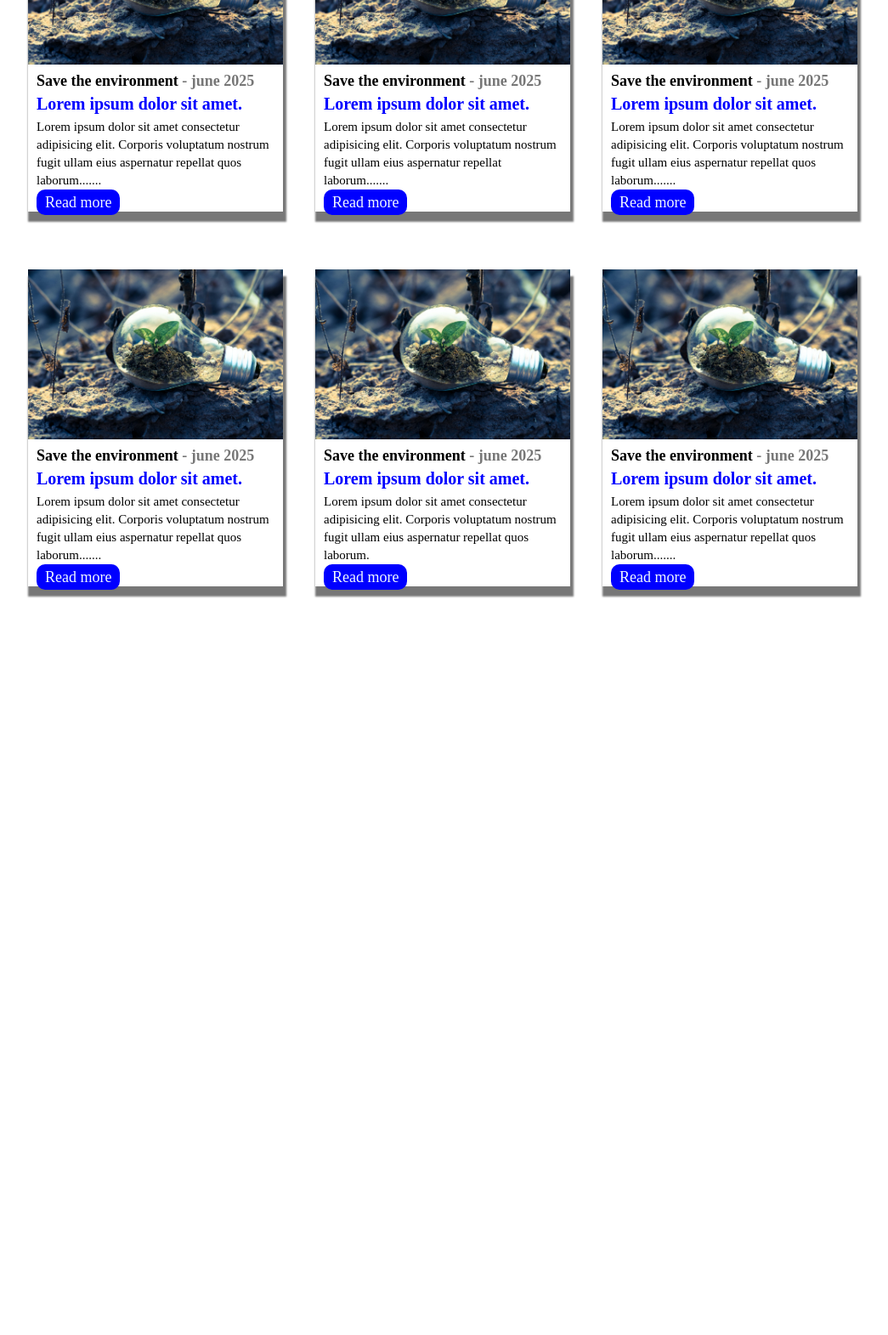
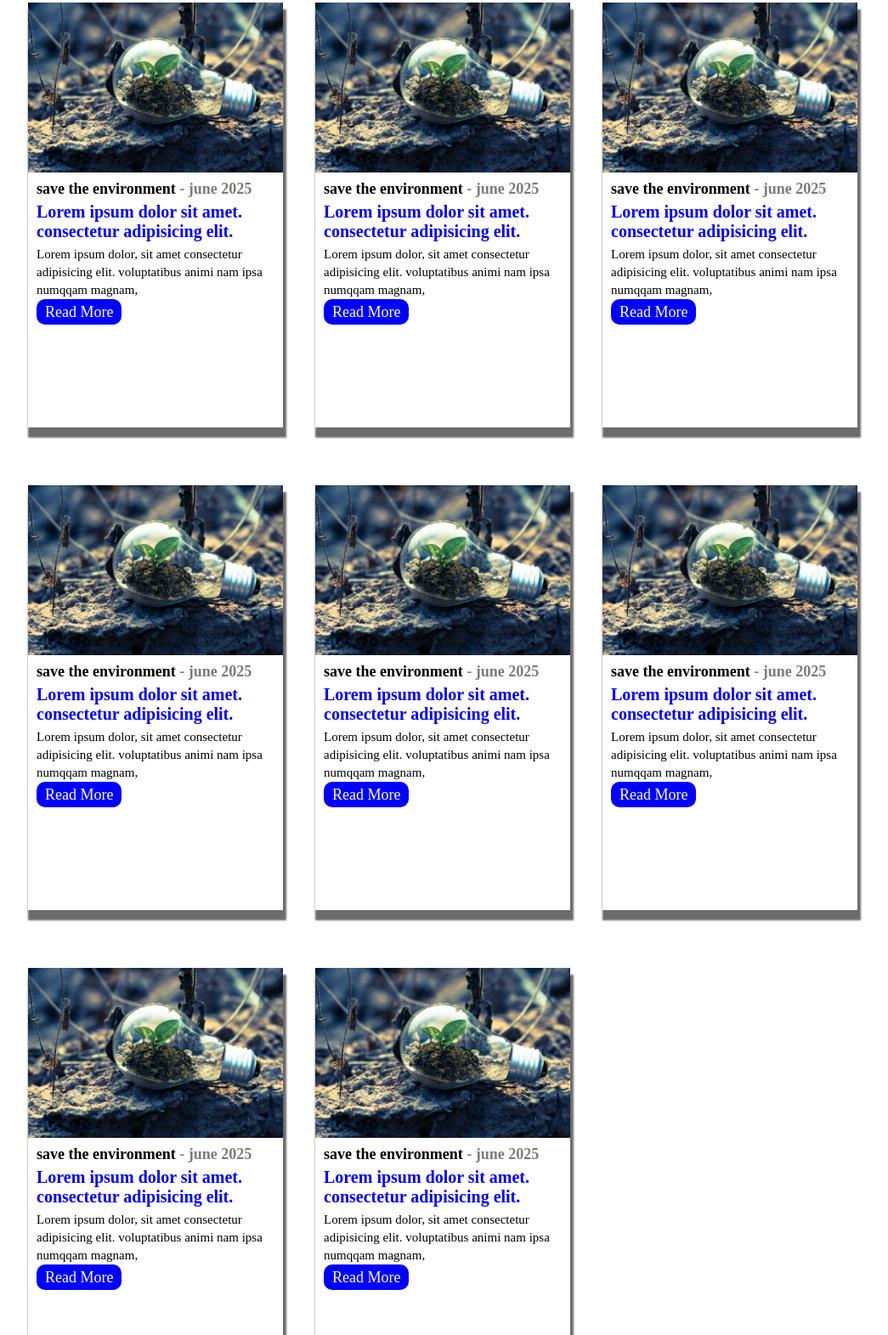
Before and after one commit to lasya-kamisetty25/blogs, a plain HTML site: page index.html in a window 1280 px wide. Shown: the part 700-2271 px from the top of the page at 85% size, without its empty margins (119-1164 px from the left). Before the commit the page ends 1420 px from the top, so only its background shows below. Drawn offline with Linux system fonts and the light colour scheme.

Commit message:
first commit

```diff
--- a/css/style.css
+++ b/css/style.css
@@ -3,12 +3,14 @@
     margin: 0;
     box-sizing: border-box;
 }
+
 .container{
     width: 100%;
     min-height: 100vh;
+   /* border: 5px solid red;*/
+}
 
-    }
-    .blogs{
+.Blogs{
     width: 80%;
     margin: 0px auto;
     display: flex;
@@ -16,82 +18,89 @@
     justify-content: center;
     align-items: center;
 }
+
 .heading{
     text-align: center;
     padding: 10px;
-        margin: 10px;
+    margin: 10px auto;
 }
+
 .heading h1{
     font-size: 40px;
-        color: rgb(126, 249, 2);
+    color: greenyellow;
 }
+
 .heading h4{
-        color: rgb(113, 131, 125);
+    color: #6c6b6b;
 }
+
 .cards{
-        display: grid;
+    display:grid ;
     grid-template-columns: repeat(3,1fr);
     grid-gap: 8px;
+}
 
+.cards .card{
+    height: 500px;
+    width: 300px;
+    margin: 30px 15px;
+    box-shadow: 2px 10px 2px 2px #6c6b6b;
 }
-    .cards .card{
-        height: auto; /* better flexibility */
-        width: 100%;
-        max-width: 300px;
 
-        margin: 30px 15px;
-        box-shadow: 2px 10px 2px 2px #777;
-        /* border: 3px solid green; */
-    }
 .cards .card img{
     width: inherit;
+
     height: 200px;
 }
+
 .cards .card .tagline{
     font-size: 18px;
     color: black;
     font-weight: bolder;
     margin: 5px 10px;
 }
+
 .cards .card .tagline span{
-        color: #777;
+    color: rgb(126, 123, 120);
+}
 
-    }
 .cards .card .title{
     color: blue;
     font-size: 20px;
     font-weight: bolder;
     margin: 5px 10px ;
 }
+
 .cards .card .content{
     margin: 5px 10px;
     font-size: 15px;
     color: black;
     line-height: 1.4;
+
 }
+
 .cards .card a{
     text-decoration: none;
-        padding:5px 10px;
+    padding: 5px 10px;
     margin: 15px 10px;
     font-size: 18px;
     background-color: blue;
-        color: aliceblue;
+    color: white;
     border-radius: 10px;
 }
+
 .cards .card a:hover{
-        background-color: rgb(7, 7, 113);
+    background-color: blue;
 }
+
 @media screen and (max-width: 980px) {
     .cards{
         grid-template-columns: repeat(2,1fr);
     }
 }
 
-@media screen and (max-width: 580px) {
+@media screen and (max-width: 650px) {
     .cards{
         grid-template-columns: repeat(1,1fr);
     }
-    .cards .card .content{
-        font-size: 12px;
 }
-}
--- a/index.html
+++ b/index.html
@@ -3,101 +3,103 @@
 <head>
     <meta charset="UTF-8">
     <meta name="viewport" content="width=device-width, initial-scale=1.0">
-    <title>Blogs</title>
+    <title>document</title>
     <link rel="stylesheet" href="./css/style.css">
     <link rel="stylesheet" href="https://cdnjs.cloudflare.com/ajax/libs/font-awesome/6.7.2/css/all.min.css">
 </head>
 <body>
     <div class="container">
-        <div class="blogs">
+
+        <div class="Blogs">
+
             <div class="heading">
                 <h1>Blogs</h1>
-                <h4>Lorem ipsum dolor sit amet consectetur adipisicing elit. Fuga, inventore.</h4>
+                <h4>Lorem ipsum, dolor sit amet consectetur adipisicing elit.Qui,deserunt.</h4>
             </div>
-            <div class="cards">
+            <di class="cards">
                 <div class="card">
-              <img src="./image/bg1.jpg" alt="">
-              <p class="tagline">Save the environment <span>- june 2025</span></p>
-              <h4 class="title">Lorem ipsum dolor sit amet.</h4>
-                <p class="content">Lorem ipsum dolor sit amet consectetur adipisicing elit. Corporis voluptatum nostrum fugit ullam eius aspernatur repellat quos  laborum.......
-                </p>
-                <a href="">Read more
-                </a>
+                    <img src="./image/image.jpg" alt="">
+                    <p class="tagline">save the environment <span>- june 2025</span></p>
+                    <h4 class="title">Lorem ipsum dolor sit amet. consectetur adipisicing elit.</h4>
+                    <p class="content">Lorem ipsum dolor, sit amet consectetur adipisicing elit. voluptatibus animi nam ipsa numqqam magnam, </p>
+                    <a href="#">Read More</a>
                 </div>
                                 <div class="card">
-              <img src="./image/bg1.jpg" alt="">
-              <p class="tagline">Save the environment <span>- june 2025</span></p>
-              <h4 class="title">Lorem ipsum dolor sit amet.</h4>
-                <p class="content">Lorem ipsum dolor sit amet consectetur adipisicing elit. Corporis voluptatum nostrum fugit ullam eius aspernatur repellat quos  laborum.......
-                </p>
-                <a href="">Read more
-                </a>
+                    <img src="./image/image.jpg" alt="">
+                    <p class="tagline">save the environment <span>- june 2025</span></p>
+                    <h4 class="title">Lorem ipsum dolor sit amet. consectetur adipisicing elit.</h4>
+                    <p class="content">Lorem ipsum dolor, sit amet consectetur adipisicing elit. voluptatibus animi nam ipsa numqqam magnam, </p>
+                    <a href="#">Read More</a>
                 </div>
                                 <div class="card">
-              <img src="./image/bg1.jpg" alt="">
-              <p class="tagline">Save the environment <span>- june 2025</span></p>
-              <h4 class="title">Lorem ipsum dolor sit amet.</h4>
-                <p class="content">Lorem ipsum dolor sit amet consectetur adipisicing elit. Corporis voluptatum nostrum fugit ullam eius aspernatur repellat quos  laborum.......
-                </p>
-                <a href="">Read more
-                </a>
+                    <img src="./image/image.jpg" alt="">
+                    <p class="tagline">save the environment <span>- june 2025</span></p>
+                    <h4 class="title">Lorem ipsum dolor sit amet. consectetur adipisicing elit.</h4>
+                    <p class="content">Lorem ipsum dolor, sit amet consectetur adipisicing elit. voluptatibus animi nam ipsa numqqam magnam, </p>
+                    <a href="#">Read More</a>
                                 </div>
                                                 <div class="card">
-              <img src="./image/bg1.jpg" alt="">
-              <p class="tagline">Save the environment <span>- june 2025</span></p>
-              <h4 class="title">Lorem ipsum dolor sit amet.</h4>
-                <p class="content">Lorem ipsum dolor sit amet consectetur adipisicing elit. Corporis voluptatum nostrum fugit ullam eius aspernatur repellat quos laborum.......
-                </p>
-                <a href="">Read more
-                </a>
+                    <img src="./image/image.jpg" alt="">
+                    <p class="tagline">save the environment <span>- june 2025</span></p>
+                    <h4 class="title">Lorem ipsum dolor sit amet. consectetur adipisicing elit.</h4>
+                    <p class="content">Lorem ipsum dolor, sit amet consectetur adipisicing elit. voluptatibus animi nam ipsa numqqam magnam, </p>
+                    <a href="#">Read More</a>
                 </div>
                                 <div class="card">
-              <img src="./image/bg1.jpg" alt="">
-              <p class="tagline">Save the environment <span>- june 2025</span></p>
-              <h4 class="title">Lorem ipsum dolor sit amet.</h4>
-                <p class="content">Lorem ipsum dolor sit amet consectetur adipisicing elit. Corporis voluptatum nostrum fugit ullam eius aspernatur repellat laborum.......
-                </p>
-                <a href="">Read more
-                </a>
+                    <img src="./image/image.jpg" alt="">
+                    <p class="tagline">save the environment <span>- june 2025</span></p>
+                    <h4 class="title">Lorem ipsum dolor sit amet. consectetur adipisicing elit.</h4>
+                    <p class="content">Lorem ipsum dolor, sit amet consectetur adipisicing elit. voluptatibus animi nam ipsa numqqam magnam, </p>
+                    <a href="#">Read More</a>
                 </div>
                                 <div class="card">
-              <img src="./image/bg1.jpg" alt="">
-              <p class="tagline">Save the environment <span>- june 2025</span></p>
-              <h4 class="title">Lorem ipsum dolor sit amet.</h4>
-                <p class="content">Lorem ipsum dolor sit amet consectetur adipisicing elit. Corporis voluptatum nostrum fugit ullam eius aspernatur repellat quos  laborum.......
-                </p>
-                <a href="">Read more
-                </a>
+                    <img src="./image/image.jpg" alt="">
+                    <p class="tagline">save the environment <span>- june 2025</span></p>
+                    <h4 class="title">Lorem ipsum dolor sit amet. consectetur adipisicing elit.</h4>
+                    <p class="content">Lorem ipsum dolor, sit amet consectetur adipisicing elit. voluptatibus animi nam ipsa numqqam magnam, </p>
+                    <a href="#">Read More</a>
                 </div>
                                 <div class="card">
-              <img src="./image/bg1.jpg" alt="">
-              <p class="tagline">Save the environment <span>- june 2025</span></p>
-              <h4 class="title">Lorem ipsum dolor sit amet.</h4>
-                <p class="content">Lorem ipsum dolor sit amet consectetur adipisicing elit. Corporis voluptatum nostrum fugit ullam eius aspernatur repellat quos  laborum.......
-                </p>
-                <a href="">Read more
-                </a>
+                    <img src="./image/image.jpg" alt="">
+                    <p class="tagline">save the environment <span>- june 2025</span></p>
+                    <h4 class="title">Lorem ipsum dolor sit amet. consectetur adipisicing elit.</h4>
+                    <p class="content">Lorem ipsum dolor, sit amet consectetur adipisicing elit. voluptatibus animi nam ipsa numqqam magnam, </p>
+                    <a href="#">Read More</a>
                 </div>
                                 <div class="card">
-              <img src="./image/bg1.jpg" alt="">
-              <p class="tagline">Save the environment <span>- june 2025</span></p>
-              <h4 class="title">Lorem ipsum dolor sit amet.</h4>
-                <p class="content">Lorem ipsum dolor sit amet consectetur adipisicing elit. Corporis voluptatum nostrum fugit ullam eius aspernatur repellat quos  laborum.
-                </p>
-                <a href="">Read more
-                </a>
+                    <img src="./image/image.jpg" alt="">
+                    <p class="tagline">save the environment <span>- june 2025</span></p>
+                    <h4 class="title">Lorem ipsum dolor sit amet. consectetur adipisicing elit.</h4>
+                    <p class="content">Lorem ipsum dolor, sit amet consectetur adipisicing elit. voluptatibus animi nam ipsa numqqam magnam, </p>
+                    <a href="#">Read More</a>
                 </div>
                                 <div class="card">
-              <img src="./image/bg1.jpg" alt="">
-              <p class="tagline">Save the environment <span>- june 2025</span></p>
-              <h4 class="title">Lorem ipsum dolor sit amet.</h4>
-                <p class="content">Lorem ipsum dolor sit amet consectetur adipisicing elit. Corporis voluptatum nostrum fugit ullam eius aspernatur repellat quos laborum.......
-                </p>
-                <a href="">Read more
-                </a>
+                    <img src="./image/image.jpg" alt="">
+                    <p class="tagline">save the environment <span>- june 2025</span></p>
+                    <h4 class="title">Lorem ipsum dolor sit amet. consectetur adipisicing elit.</h4>
+                    <p class="content">Lorem ipsum dolor, sit amet consectetur adipisicing elit. voluptatibus animi nam ipsa numqqam magnam, </p>
+                    <a href="#">Read More</a>
+                </div>
+                                <div class="card">
+                    <img src="./image/image.jpg" alt="">
+                    <p class="tagline">save the environment <span>- june 2025</span></p>
+                    <h4 class="title">Lorem ipsum dolor sit amet. consectetur adipisicing elit.</h4>
+                    <p class="content">Lorem ipsum dolor, sit amet consectetur adipisicing elit. voluptatibus animi nam ipsa numqqam magnam, </p>
+                    <a href="#">Read More</a>
+                </div>
+                                <div class="card">
+                    <img src="./image/image.jpg" alt="">
+                    <p class="tagline">save the environment <span>- june 2025</span></p>
+                    <h4 class="title">Lorem ipsum dolor sit amet. consectetur adipisicing elit.</h4>
+                    <p class="content">Lorem ipsum dolor, sit amet consectetur adipisicing elit. voluptatibus animi nam ipsa numqqam magnam, </p>
+                    <a href="#">Read More</a>
                 </div>
             </div>
+
+
+
         </div>
+
     </div>
 
 </body>
```
Also changed, not shown: image/image.jpg (renamed from image/bg1.jpg). Lines whose indentation alone changed are shown as unchanged.
